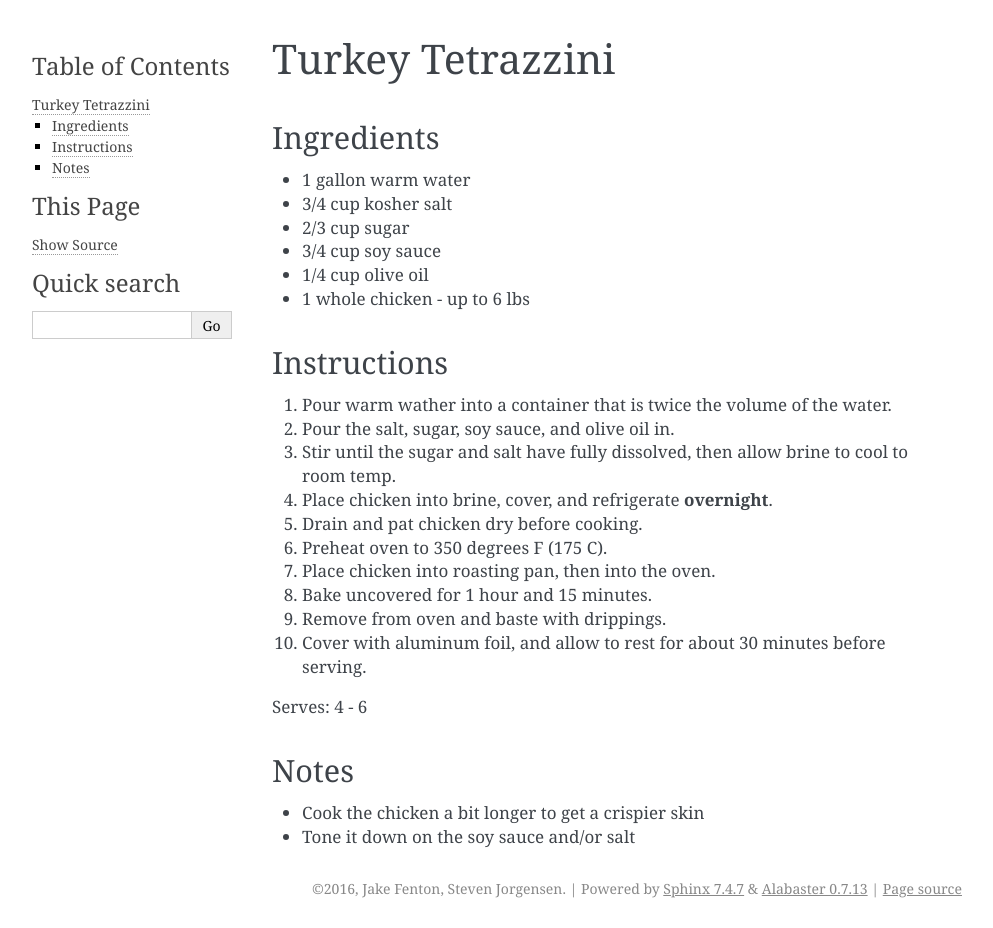
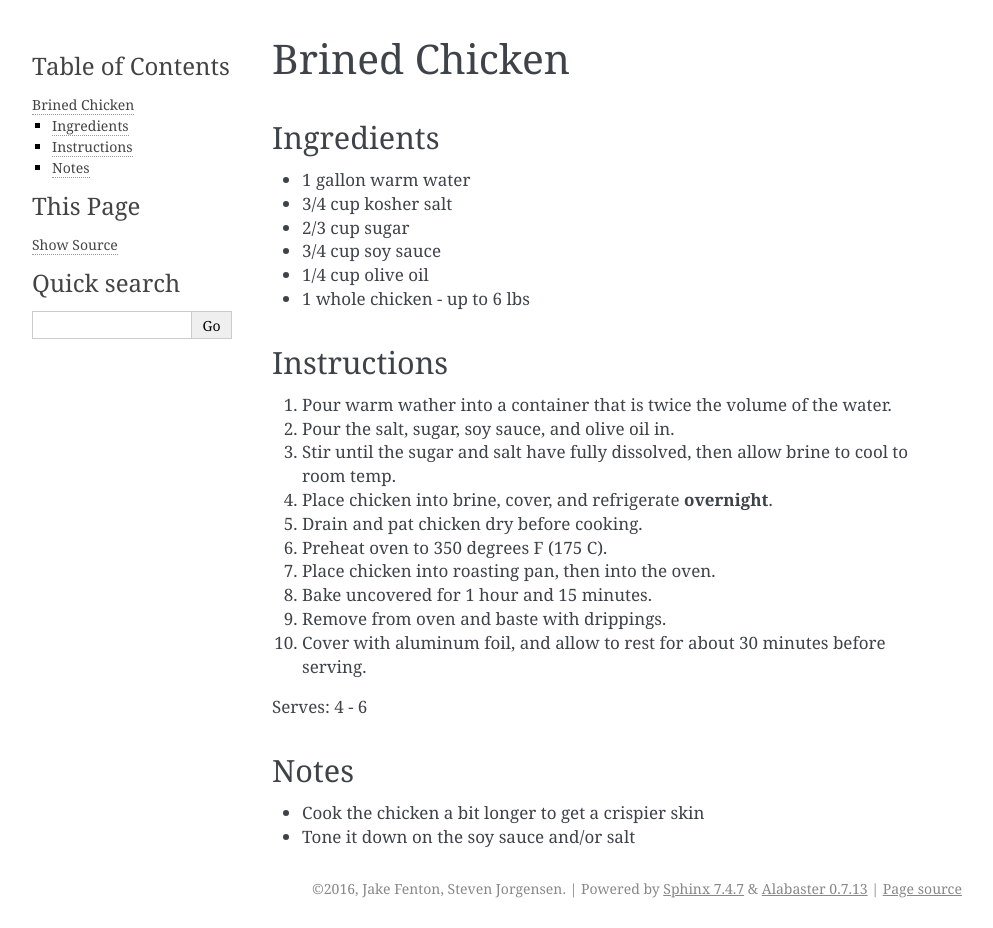
Before and after one commit to bocajnotnef/Recipys, a Sphinx documentation site: the page built from doc/poultry/brined-chicken.rst, in a window 1280 px wide. Shown: the whole page, without its empty margins (148-1141 px from the left). Built offline with Sphinx 7.4.7, drawn with Linux system fonts in a browser that asks for light colours.

Commit message:
fixed name

```diff
--- a/doc/poultry/brined-chicken.rst
+++ b/doc/poultry/brined-chicken.rst
@@ -1,5 +1,5 @@
-Turkey Tetrazzini
-=================
+Brined Chicken
+==============
 
 Ingredients
 -----------
```
